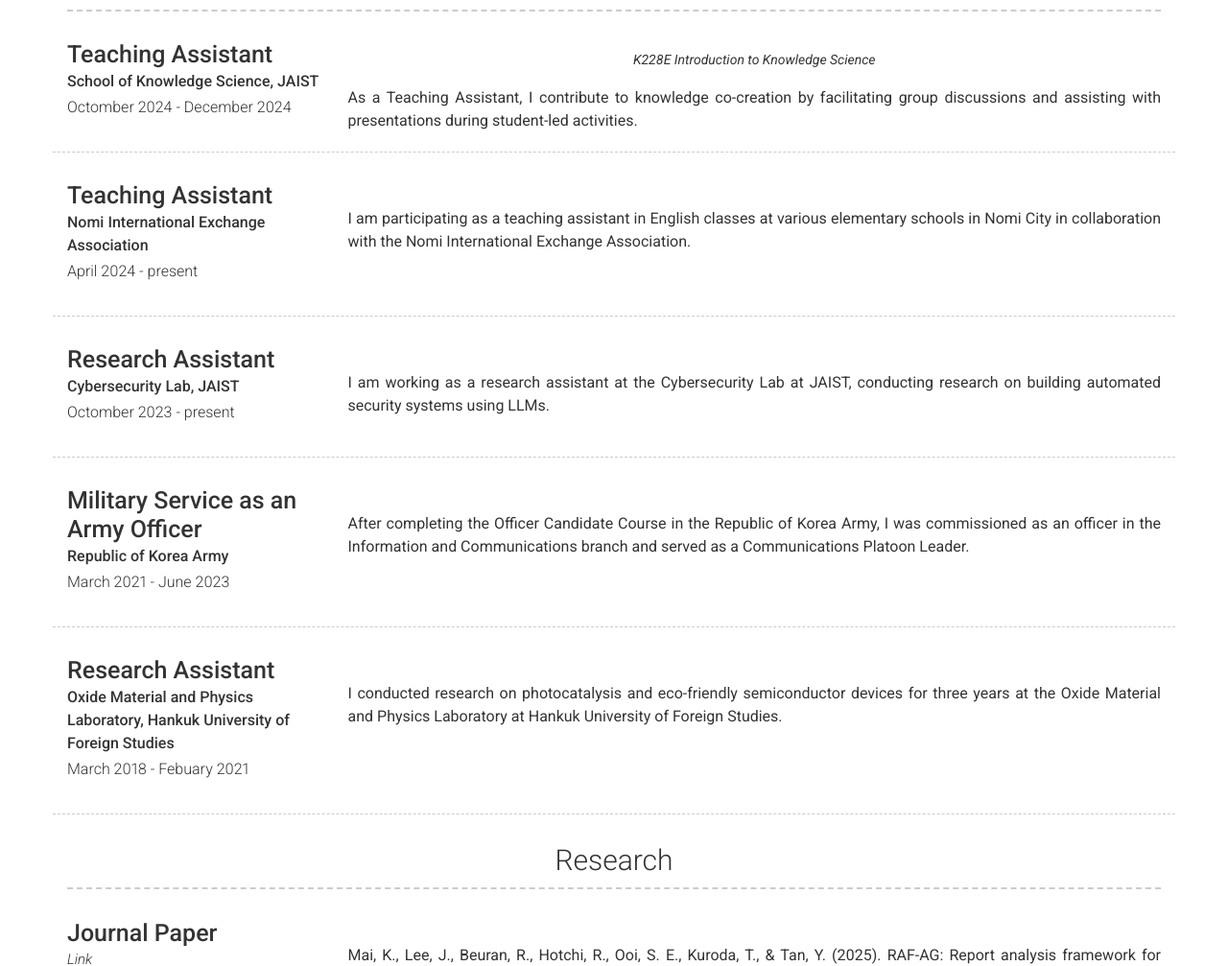
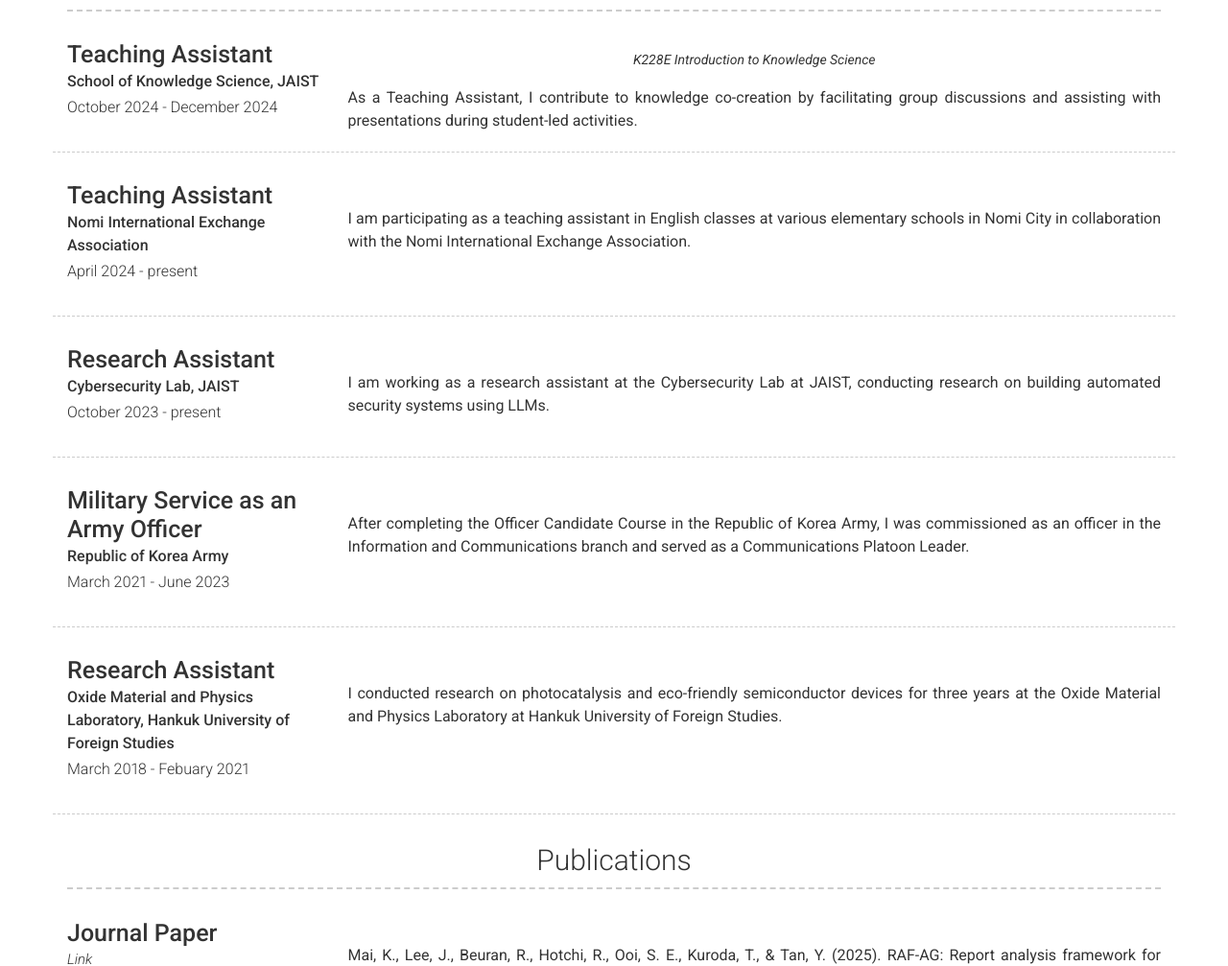
Before and after one commit to strike137/strike137.github.io, a Jekyll site: the page built from index.md, in a window 1280 px wide and 1400 px high, scrolled down 3069 px. Shown: the part 158-1165 px from the top of the window at 96% size. Built offline with Jekyll 4.4.1, drawn with Linux system fonts in a browser that asks for light colours; nearby versions of some CDN libraries.

Commit message:
Update _config.yml

```diff
--- a/_config.yml
+++ b/_config.yml
@@ -132,7 +132,7 @@
         border: weak
         title: Teaching Assistant
         sub_title: School of Knowledge Science, JAIST
-        caption: Octomber 2024 - December 2024
+        caption: October 2024 - December 2024
         quote: >
          K228E Introduction to Knowledge Science
         description: | # this will include new lines to allow paragraphs
@@ -151,7 +151,7 @@
         border: weak
         title: Research Assistant
         sub_title: Cybersecurity Lab, JAIST
-        caption: Octomber 2023 - present
+        caption: October 2023 - present
         quote: >
         description: | # this will include new lines to allow paragraphs
           I am working as a research assistant at the Cybersecurity Lab at JAIST, conducting research on building automated security systems using LLMs.
@@ -174,7 +174,7 @@
         description: | # this will include new lines to allow paragraphs
           I conducted research on photocatalysis and eco-friendly semiconductor devices for three years at the Oxide Material and Physics Laboratory at Hankuk University of Foreign Studies.
 
-  - title: Research
+  - title: Publications
     layout: list # Title for the section
     content:
       - layout: top-left
```
